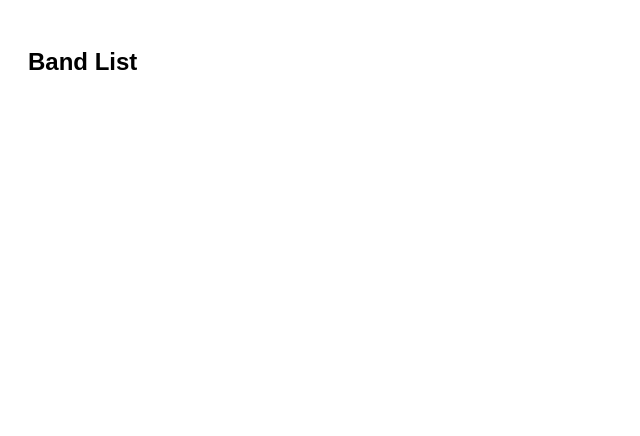
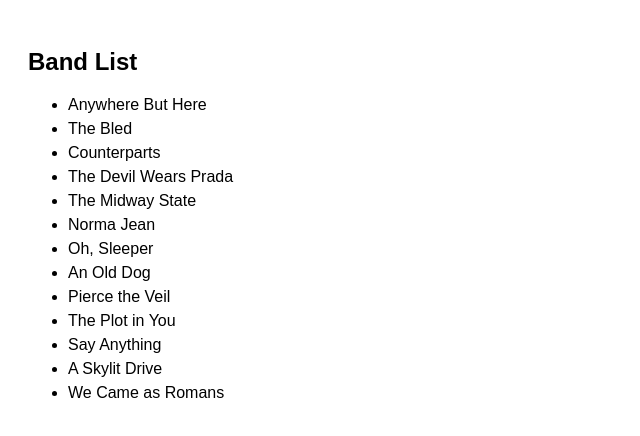
Before and after one commit to acciojob/sorting-articles-S8287880177, a website: page main.html in a window 1280 px wide. Shown: the whole page, without its empty margins (0-640 px from the left). Drawn offline with Linux system fonts and the light colour scheme.

Commit message:
created a submission

```diff
--- a/main.html
+++ b/main.html
@@ -19,6 +19,40 @@
   <ul id="band"></ul>
 
   <script>
+    const bands = [
+      'The Plot in You',
+      'The Devil Wears Prada',
+      'Pierce the Veil',
+      'Norma Jean',
+      'The Bled',
+      'Say Anything',
+      'The Midway State',
+      'We Came as Romans',
+      'Counterparts',
+      'Oh, Sleeper',
+      'A Skylit Drive',
+      'Anywhere But Here',
+      'An Old Dog'
+    ];
+
+    // Function to remove articles for sorting
+    function stripArticle(name) {
+      return name.replace(/^(a |an |the )/i, '').trim();
+    }
+
+    // Sort ignoring articles
+    const sortedBands = bands.sort((a, b) =>
+      stripArticle(a).localeCompare(stripArticle(b))
+    );
+
+    // Add to DOM
+    const ul = document.getElementById("band");
+
+    sortedBands.forEach(band => {
+      const li = document.createElement("li");
+      li.textContent = band;
+      ul.appendChild(li);
+    });
   </script>
 
 </body>
```
